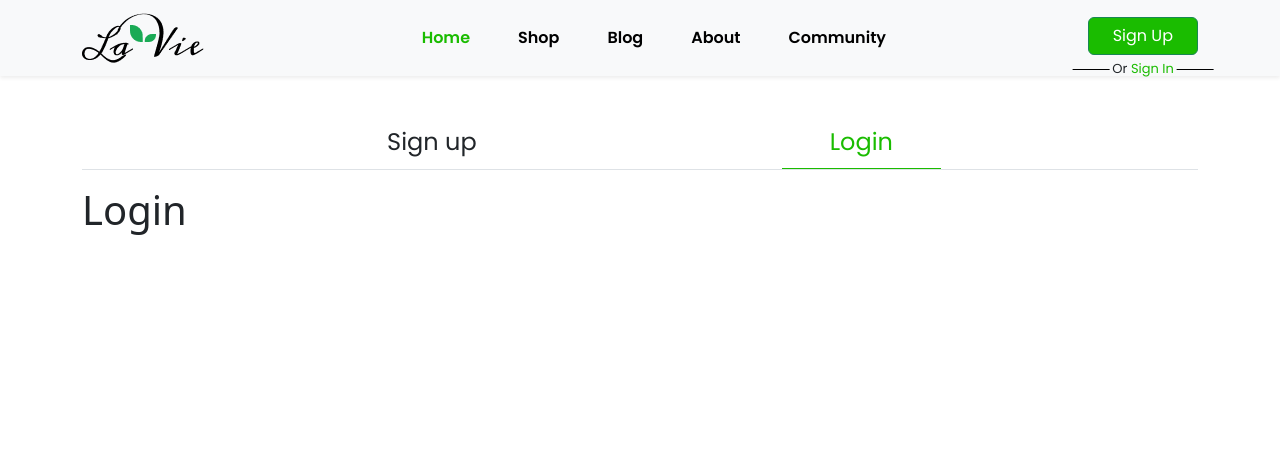
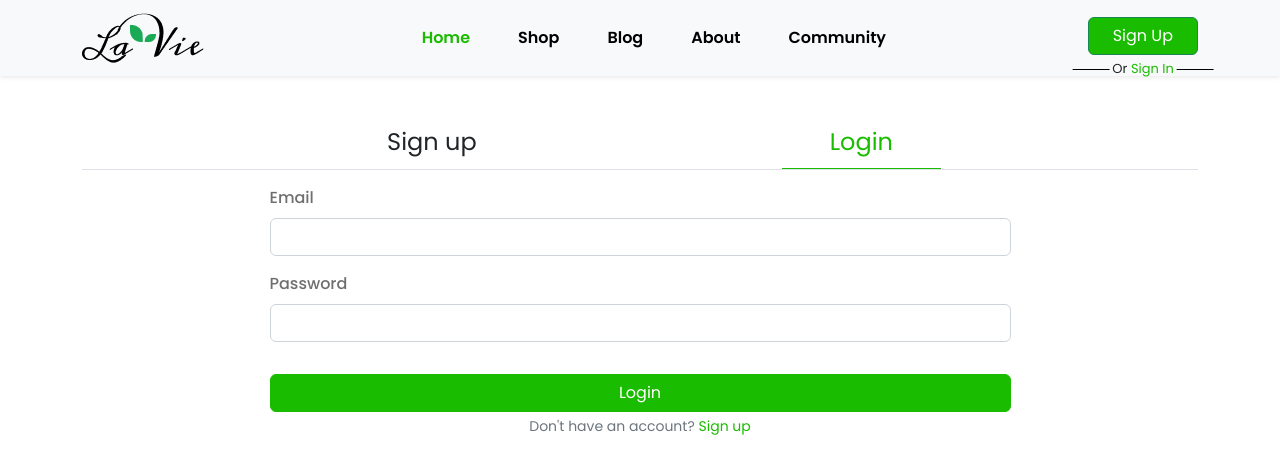
Before and after one commit to Obaadz/LaVie, a Next.js app: page /login in a window 1280 px wide. Shown: the top 474 px of the page. Built offline with nearby package versions, Linux system fonts and the light colour scheme.

Commit message:
Add user login form

```diff
--- /dev/null
+++ b/components/forms/login/SignUpLink.tsx
@@ -0,0 +1,14 @@
+import Link from "next/link";
+
+const SignUpLink = () => {
+  return (
+    <div className="form-text text-center">
+      Don{"'"}t have an account?{" "}
+      <Link href="/signup" className="text-decoration-none">
+        Sign up
+      </Link>
+    </div>
+  );
+};
+
+export default SignUpLink;
--- /dev/null
+++ b/components/forms/login/SubmitButton.tsx
@@ -0,0 +1,11 @@
+import React from "react";
+
+const SubmitButton = () => {
+  return (
+    <button type="submit" className="btn btn-primary mt-3 w-100">
+      Login
+    </button>
+  );
+};
+
+export default SubmitButton;
--- /dev/null
+++ b/components/forms/login/index.tsx
@@ -0,0 +1,18 @@
+import { StyledForm } from "../styles";
+import EmailInput from "../EmailInput";
+import PasswordInput from "../PasswordInput";
+import SubmitButton from "./SubmitButton";
+import SignUpLink from "./SignUpLink";
+
+const LoginForm = () => {
+  return (
+    <StyledForm className="w-75 mx-auto px-md-5">
+      <EmailInput />
+      <PasswordInput />
+      <SubmitButton />
+      <SignUpLink />
+    </StyledForm>
+  );
+};
+
+export default LoginForm;
--- a/pages/login.tsx
+++ b/pages/login.tsx
@@ -1,4 +1,5 @@
 import Head from "next/head";
+import LoginForm from "../components/forms/login";
 import AuthLayout from "../layouts/AuthLayout";
 
 const Login = () => {
@@ -7,7 +8,7 @@ const Login = () => {
       <Head>
         <title>Login - La Vie</title>
       </Head>
-      <h1>Login</h1>
+      <LoginForm />
     </AuthLayout>
   );
 };
```
